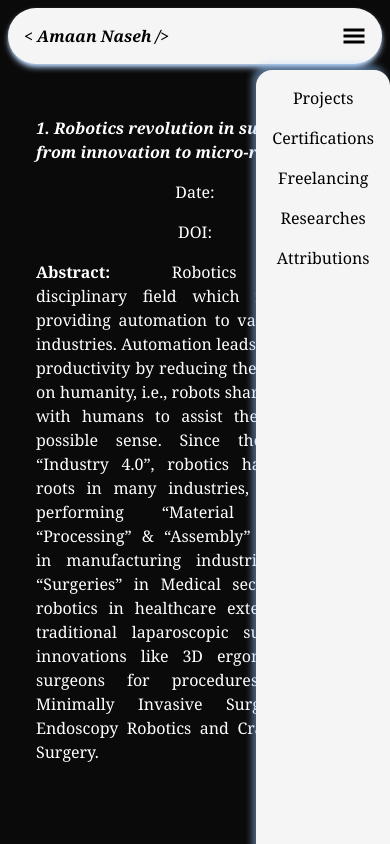
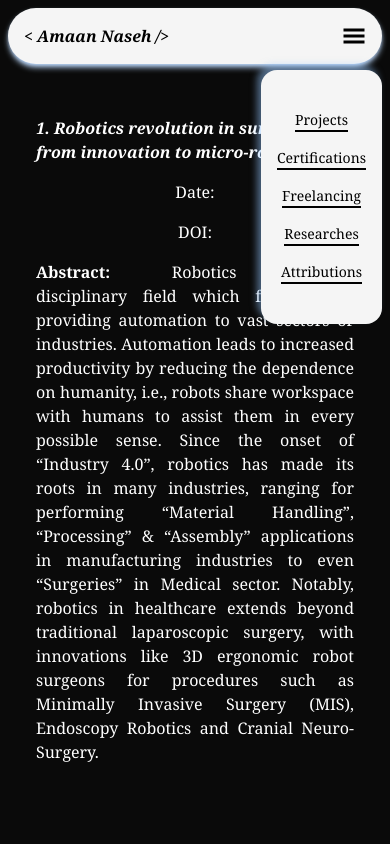
Before and after one commit to AmaanNaseh/portfolio, a React (Vite) app: page /researches in a window 390 px wide. Both pictures are taken after a click on the icon 354 px from the left and 36 px from the top of the page. Shown: the top 844 px of the page. Built offline with nearby package versions, Linux system fonts and the light colour scheme.

Commit message:
navbar fixes

```diff
--- a/src/Components/Navbar.jsx
+++ b/src/Components/Navbar.jsx
@@ -27,22 +27,33 @@ const Navbar = () => {
         </Link>
         <ul className="hidden lg:inline-flex flex-wrap items-center gap-4">
           <Link to={"/projects/0"}>
-            <li>Projects</li>
+            <li className="hover:border-b-[2px] border-black hover:scale-105">
+              Projects
+            </li>
           </Link>
-          <li onClick={handleScrollToCert} className="cursor-pointer">
+          <li
+            onClick={handleScrollToCert}
+            className="cursor-pointer hover:border-b-[2px] border-black hover:scale-105"
+          >
             Certifications
           </li>
 
           {/* <ScrollLink to="cert" smooth={true} duration={500} offset={-175}>
           </ScrollLink> */}
           <Link to={"/freelance"}>
-            <li>Freelancing</li>
+            <li className="hover:border-b-[2px] border-black hover:scale-105">
+              Freelancing
+            </li>
           </Link>
           <Link to={"/researches"}>
-            <li>Researches</li>
+            <li className="hover:border-b-[2px] border-black hover:scale-105">
+              Researches
+            </li>
           </Link>
           <Link to={"/attributions"}>
-            <li>Attributions</li>
+            <li className="hover:border-b-[2px] border-black hover:scale-105">
+              Attributions
+            </li>
           </Link>
         </ul>
 
@@ -54,24 +65,35 @@ const Navbar = () => {
         />
 
         {isSideNavActive ? (
-          <ul className="lg:hidden z-20 flex flex-col items-center my-4 gap-4 bg-[#f5f5f5] shadow-[-4px_-5px_7px_rgba(147,197,253,0.5)] rounded-2xl fixed top-[54px] right-0 bottom-0 h-full p-4">
+          <ul className="lg:hidden text-sm md:text-md z-20 flex flex-col items-center gap-4 my-4 py-10 px-4 rounded-2xl fixed top-[54px] right-2 h-fit bg-[#f5f5f5] shadow-[-4px_-5px_7px_rgba(147,197,253,0.5)]">
             <Link to={"/projects/0"}>
-              <li>Projects</li>
+              <li className="border-b-[2px] border-black hover:scale-105">
+                Projects
+              </li>
             </Link>
-            <li onClick={handleScrollToCert} className="cursor-pointer">
+            <li
+              onClick={handleScrollToCert}
+              className="cursor-pointer border-b-[2px] border-black hover:scale-105"
+            >
               Certifications
             </li>
 
             {/* <ScrollLink to="cert" smooth={true} duration={500} offset={-175}>
           </ScrollLink> */}
             <Link to={"/freelance"}>
-              <li>Freelancing</li>
+              <li className="border-b-[2px] border-black hover:scale-105">
+                Freelancing
+              </li>
             </Link>
             <Link to={"/researches"}>
-              <li>Researches</li>
+              <li className="border-b-[2px] border-black hover:scale-105">
+                Researches
+              </li>
             </Link>
             <Link to={"/attributions"}>
-              <li>Attributions</li>
+              <li className="border-b-[2px] border-black hover:scale-105">
+                Attributions
+              </li>
             </Link>
           </ul>
         ) : (
```
Also changed, not shown: src/Pages/Projects.Page.jsx (line endings or trailing spaces).
